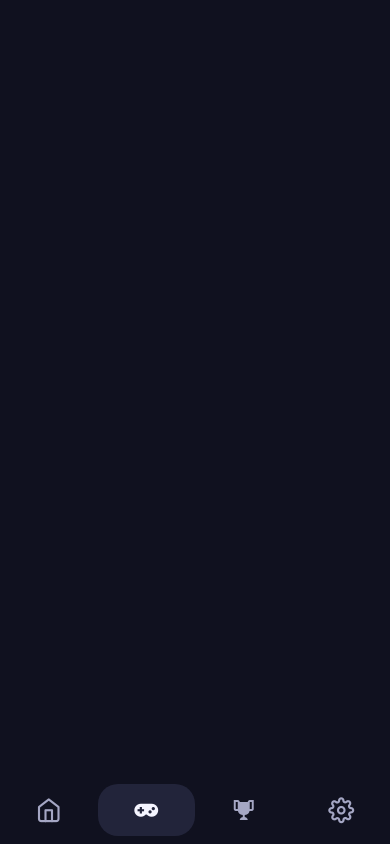
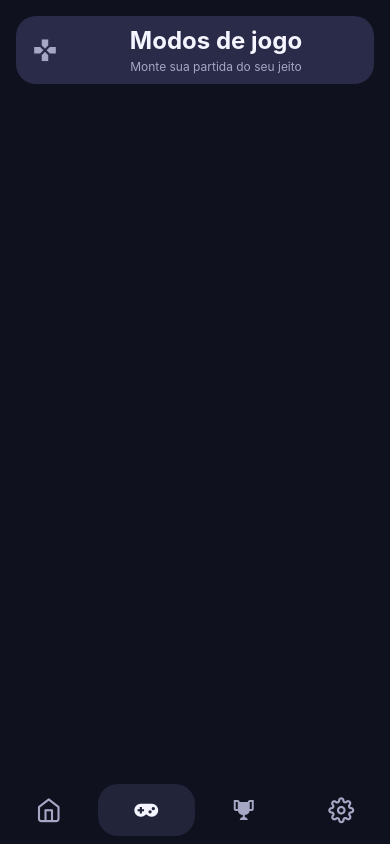
Before and after one commit to YanSilva22/GameBox, a React Native app: screen /GameScreen in a window 390 px wide. Built offline with nearby package versions, Linux system fonts and the light colour scheme.

Commit message:
Integrates HeaderPages into app screens
- Renders HeaderPages component in Game, Score, and Settings screens.
- Adjusts page spacing and layout styles across all three views.

```diff
--- a/src/screens/GamesScreen.js
+++ b/src/screens/GamesScreen.js
@@ -1,17 +1,23 @@
-
 import { StyleSheet, View } from 'react-native';
 import { SafeAreaView } from 'react-native-safe-area-context';
 
 import NavigationBar from '../components/NavigationBar';
+import HeaderPages from '../components/HeaderPages';
 import { theme } from '../constants/theme';
 
-const { colors } = theme;
+const { colors, spacing } = theme;
 
 export default function GamesScreen() {
   return (
     <SafeAreaView style={styles.safeArea}>
       <View style={styles.container}>
-        <View style={styles.content} />
+        <View style={styles.content}>
+          <HeaderPages
+            icon="gamepad"
+            title="Modos de jogo"
+            subtitle="Monte sua partida do seu jeito"
+          />
+        </View>
 
         <NavigationBar />
       </View>
@@ -31,5 +37,9 @@ const styles = StyleSheet.create({
 
   content: {
     flex: 1,
+    paddingHorizontal: spacing.md,
+    paddingTop: spacing.md,
+    paddingBottom: spacing.md,
+    gap: spacing.md,
   },
 });
--- a/src/screens/ScoreScreen.js
+++ b/src/screens/ScoreScreen.js
@@ -1,17 +1,23 @@
-
 import { StyleSheet, View } from 'react-native';
 import { SafeAreaView } from 'react-native-safe-area-context';
 
 import NavigationBar from '../components/NavigationBar';
+import HeaderPages from '../components/HeaderPages';
 import { theme } from '../constants/theme';
 
-const { colors } = theme;
+const { colors, spacing } = theme;
 
 export default function ScoreScreen() {
   return (
     <SafeAreaView style={styles.safeArea}>
       <View style={styles.container}>
-        <View style={styles.content} />
+        <View style={styles.content}>
+          <HeaderPages
+            icon="podium-gold"
+            title="Placar"
+            subtitle="Confira os resultados das partidas"
+          />
+        </View>
 
         <NavigationBar />
       </View>
@@ -31,5 +37,9 @@ const styles = StyleSheet.create({
 
   content: {
     flex: 1,
+    paddingHorizontal: spacing.md,
+    paddingTop: spacing.md,
+    paddingBottom: spacing.md,
+    gap: spacing.md,
   },
 });
--- a/src/screens/SettingsScreen.js
+++ b/src/screens/SettingsScreen.js
@@ -3,15 +3,22 @@ import { StyleSheet, View } from 'react-native';
 import { SafeAreaView } from 'react-native-safe-area-context';
 
 import NavigationBar from '../components/NavigationBar';
+import HeaderPages from '../components/HeaderPages';
 import { theme } from '../constants/theme';
 
-const { colors } = theme;
+const { colors, spacing } = theme;
 
 export default function SettingsScreen() {
   return (
     <SafeAreaView style={styles.safeArea}>
       <View style={styles.container}>
-        <View style={styles.content} />
+        <View style={styles.content}>
+          <HeaderPages
+            icon="cog-outline"
+            title="Configurações"
+            subtitle="Personalize sua experiência"
+          />
+        </View>
 
         <NavigationBar />
       </View>
@@ -31,5 +38,9 @@ const styles = StyleSheet.create({
 
   content: {
     flex: 1,
+    paddingHorizontal: spacing.md,
+    paddingTop: spacing.md,
+    paddingBottom: spacing.md,
+    gap: spacing.md,
   },
 });
```
